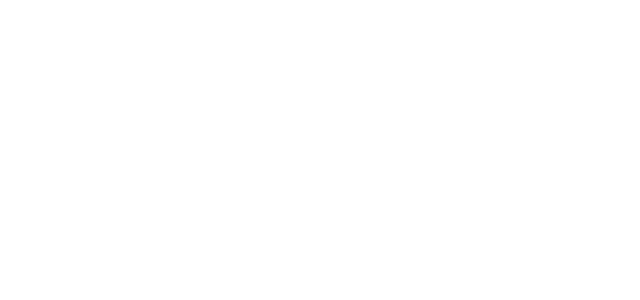
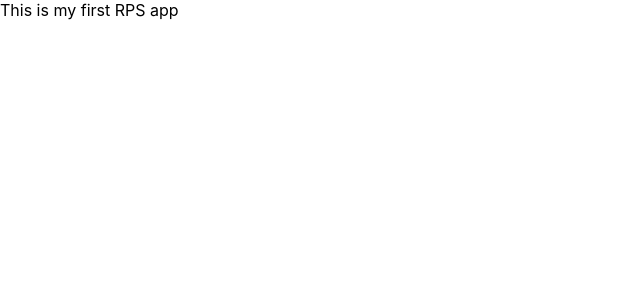
Before and after one commit to icerman77/rps_challenge_w7_2020, a React (Create React App) app: page / in a window 1280 px wide. Shown: the top 300 px of the page, without its empty margins (0-640 px from the left). Built offline with nearby package versions, Linux system fonts and the light colour scheme.

Commit message:
add text to app.jsx, add title to index.html

```diff
--- a/public/index.html
+++ b/public/index.html
@@ -10,21 +10,9 @@
       content="Web site created using create-react-app"
     />
     <link rel="apple-touch-icon" href="%PUBLIC_URL%/logo192.png" />
-    <!--
-      manifest.json provides metadata used when your web app is installed on a
-      user's mobile device or desktop. See https://developers.google.com/web/fundamentals/web-app-manifest/
-    -->
     <link rel="manifest" href="%PUBLIC_URL%/manifest.json" />
-    <!--
-      Notice the use of %PUBLIC_URL% in the tags above.
-      It will be replaced with the URL of the `public` folder during the build.
-      Only files inside the `public` folder can be referenced from the HTML.
 
-      Unlike "/favicon.ico" or "favicon.ico", "%PUBLIC_URL%/favicon.ico" will
-      work correctly both with client-side routing and a non-root public URL.
-      Learn how to configure a non-root public URL by running `npm run build`.
-    -->
-    <title>React App</title>
+    <title>Icerman | RPS App</title>
   </head>
   <body>
     <noscript>You need to enable JavaScript to run this app.</noscript>
--- a/src/App.jsx
+++ b/src/App.jsx
@@ -4,7 +4,7 @@
   render() {
     return (
       <div>
-
+        This is my first RPS app
       </div>
     )
   }
```
